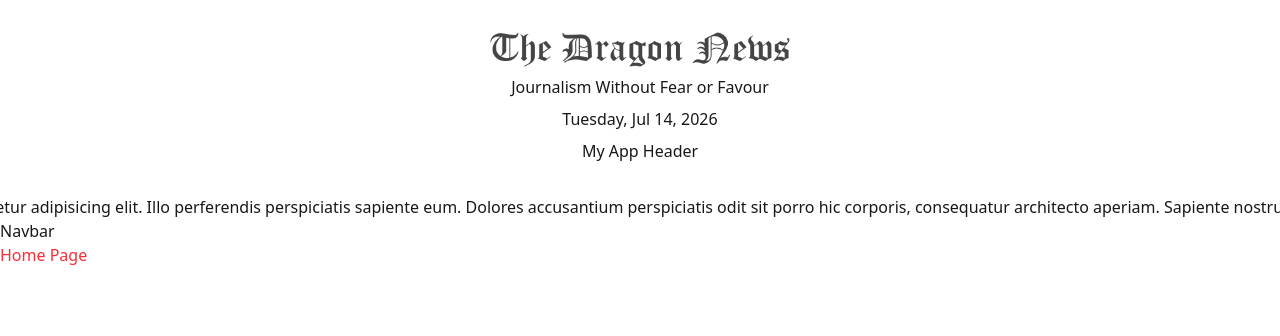
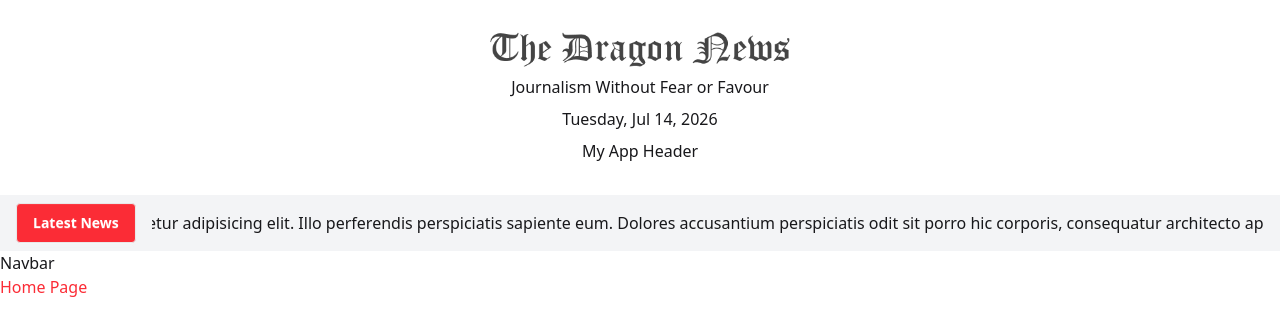
Before and after one commit to probillal/dragon-news-nextjs, a Next.js app: page / in a window 1280 px wide. Shown: the top 336 px of the page. Built offline with nearby package versions, Linux system fonts and the light colour scheme.

Commit message:
Marque designe done

```diff
--- a/src/components/shared/BreakingNews.jsx
+++ b/src/components/shared/BreakingNews.jsx
@@ -2,7 +2,8 @@ import Marquee from "react-fast-marquee";
 
 const BreakingNews = () => {
   return (
-    <div>
+    <div className="bg-gray-100 py-2 px-4 flex items-center space-x-4 container mx-auto">
+      <button className="btn bg-red-500 text-white">Latest News</button>
       <Marquee>
         Lorem ipsum dolor sit amet consectetur adipisicing elit. Illo
         perferendis perspiciatis sapiente eum. Dolores accusantium perspiciatis
```
